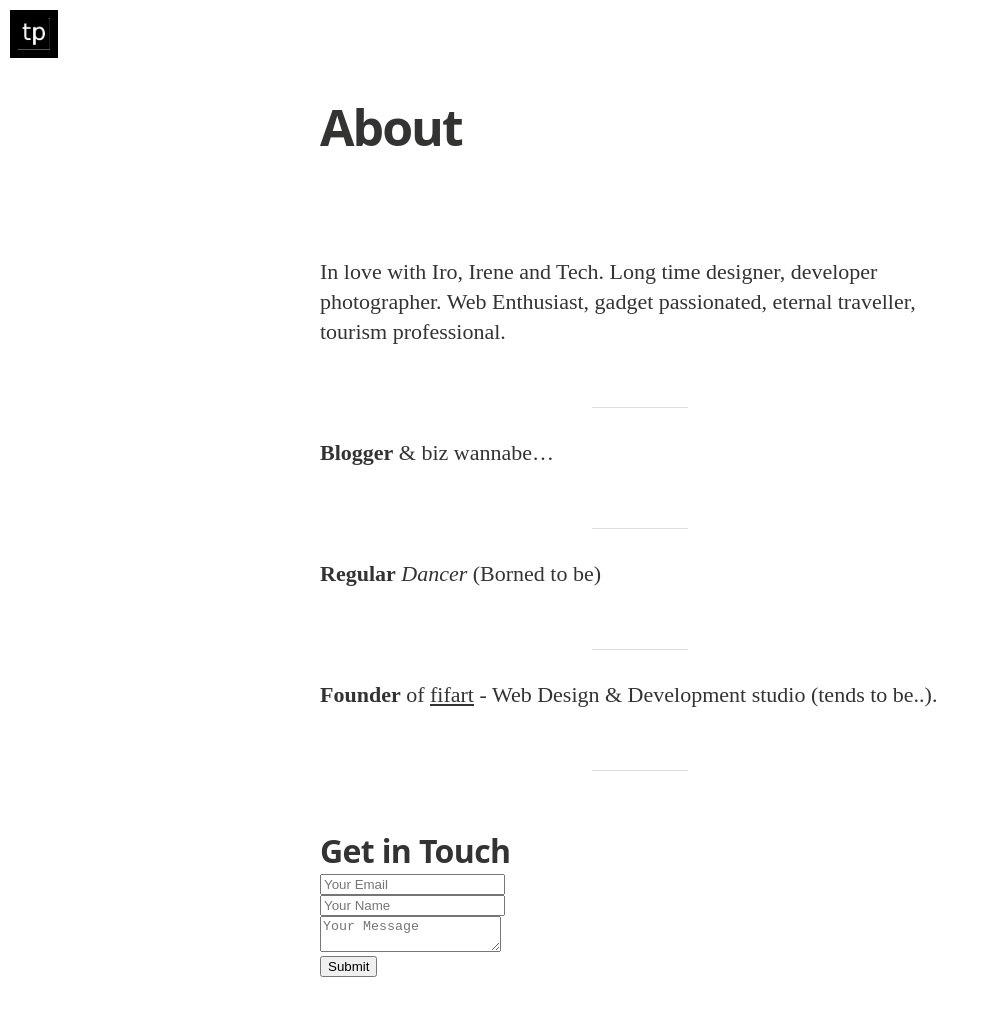
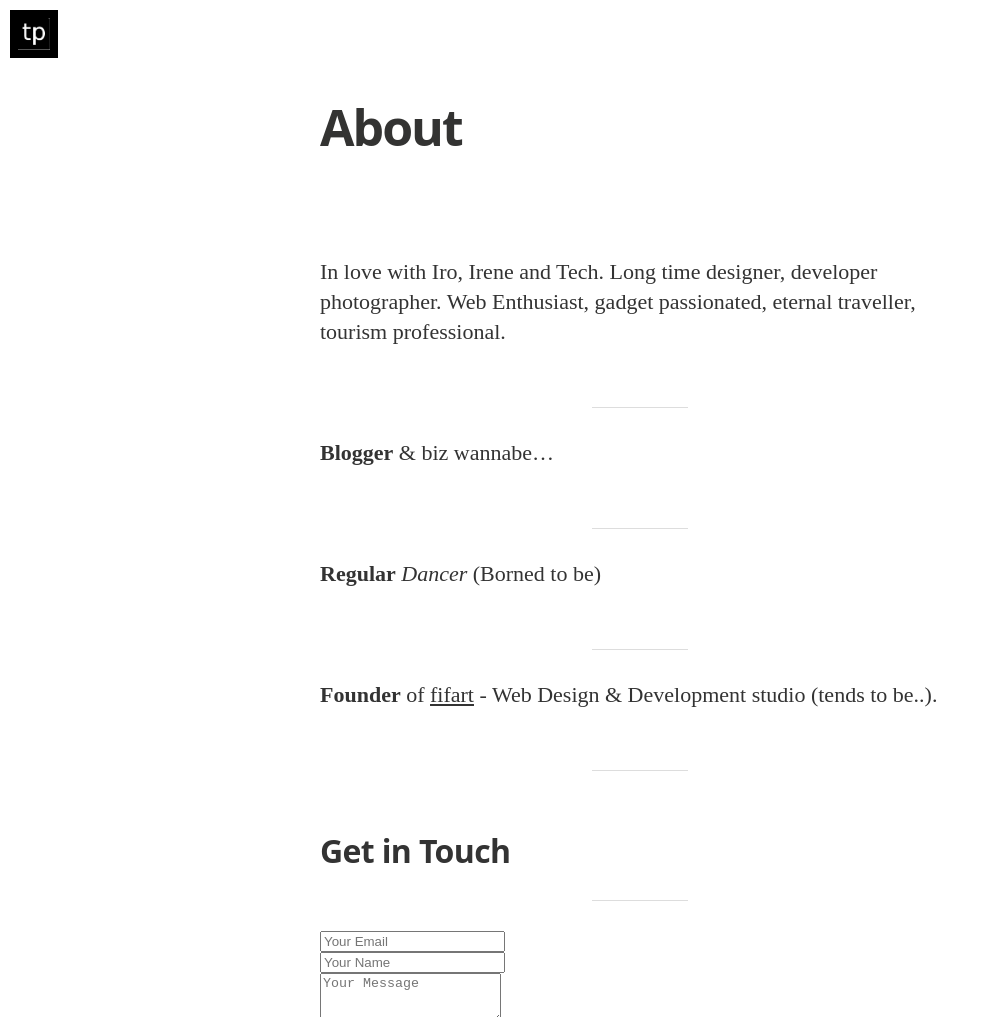
Before and after one commit to tassospan/tassospan.github.io, a Jekyll site: the page built from about.md, in a window 1280 px wide. Shown: the top 1017 px of the page, without its empty margins (0-989 px from the left). Built offline with Jekyll 4.4.1, drawn with Linux system fonts in a browser that asks for light colours; nearby versions of some CDN libraries; some web fonts are replaced; Markdown is read by kramdown in place of the engine named in the settings; grey boxes are pictures that could not be loaded.

Commit message:
form update

```diff
--- a/_layouts/page.html
+++ b/_layouts/page.html
@@ -42,12 +42,14 @@
           {{content}}
           <hr>
           <h2>Get in Touch</h2>
-          <form accept-charset="UTF-8" action="https://formkeep.com/f/533126f89780" method="POST">
+          <hr>
+          <form accept-charset="UTF-8" action="https://formkeep.com/f/533126f89780" method="POST" class="form-horizontal">
             <div class="form-group">
             <input type="hidden" name="utf8" value="✓">
             <input type="email" name="email" placeholder="Your Email" class="form-control"><br>
             <input type="text" name="name" placeholder="Your Name" class="form-control"><br>
-            <textarea name="textarea" placeholder="Your Message" class="form-control"></textarea><br>
+            <textarea name="textarea" placeholder="Your Message" class="form-control" rows="3"></textarea><br>
+            <hr>
             <button type="submit" class="btn btn-default">Submit</button>
             </div>
           </form>
```
